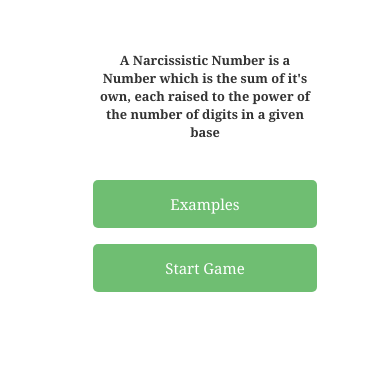
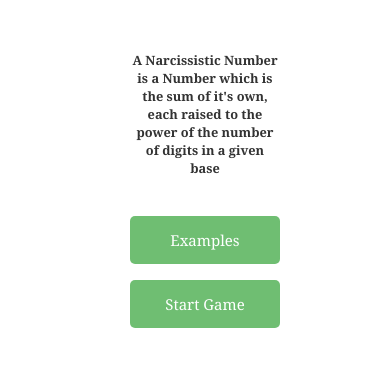
Before and after one commit to Akinmyde/Narcissistic, a plain HTML site: page index.html in a window 390 px wide. Drawn offline with Linux system fonts and the light colour scheme.

Commit message:
responsiveness update2

```diff
--- a/style.css
+++ b/style.css
@@ -4,8 +4,8 @@ body {
 }
 
 .container {
-    margin: 5% 20%;
-    width: 60%;
+    margin: 5% 30%;
+    width: 40%;
     padding: 20px 10px;
     background-color: white;
     border-radius: 15px;
```
